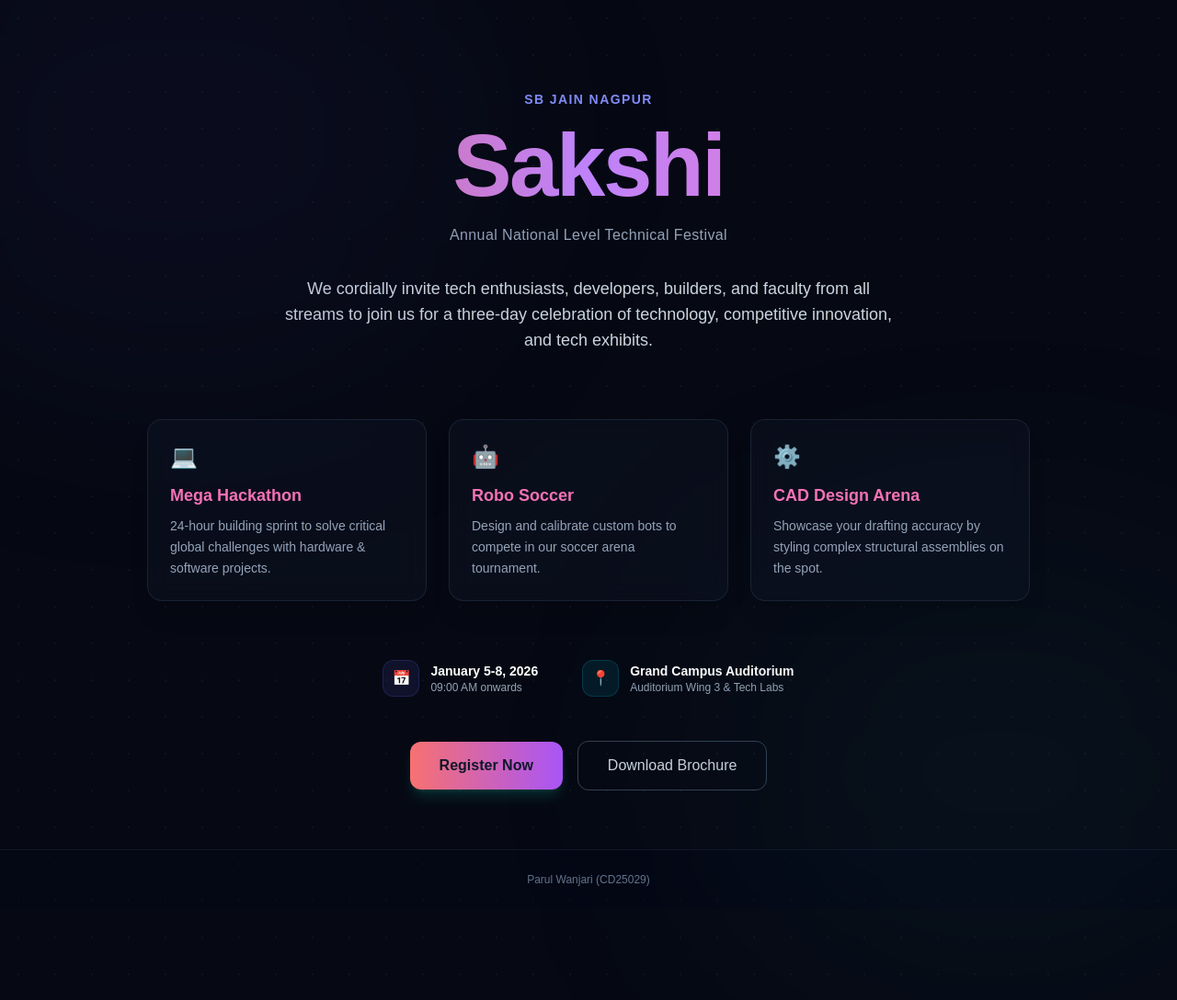
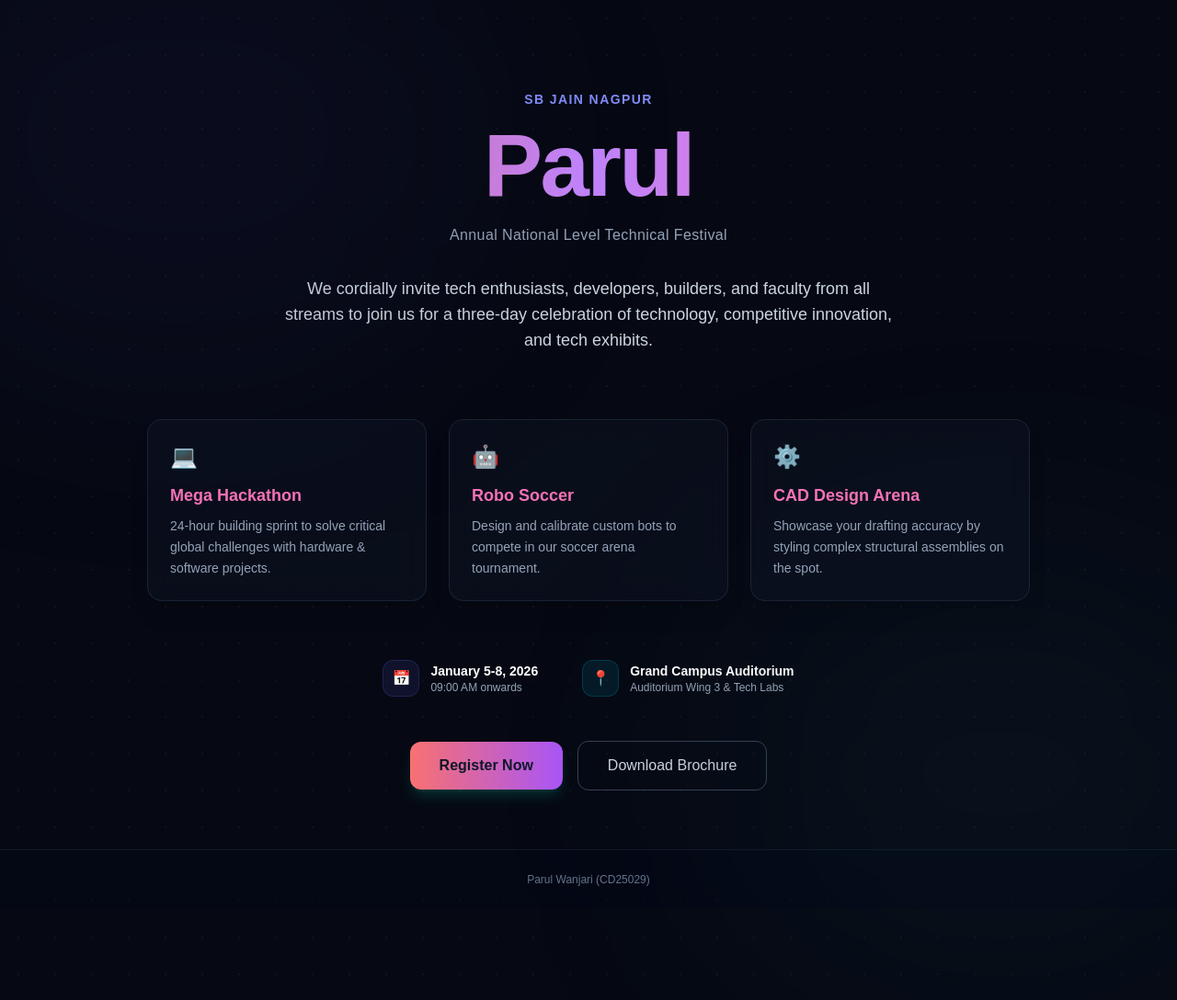
Before and after one commit to parulwds25-design/MDM-Web-Developement, a plain HTML site: page Practical 3.html in a window 1280 px wide. Shown: the top 1088 px of the page at 92% size. Drawn offline with nearby package versions, Linux system fonts and the light colour scheme; a web font is replaced by a local one.

Commit message:
Change festival title

```diff
--- a/Practical 3.html
+++ b/Practical 3.html
@@ -42,7 +42,7 @@
       </div>
 
       <div id="fest-title">
-        <h1 class="text-8xl md:text-8xl font-black tracking-tight text-transparent bg-clip-text bg-gradient-to-r from-red-400 via-purple-400 to-pink-400 leading-none">Sakshi</h1>
+        <h1 class="text-8xl md:text-8xl font-black tracking-tight text-transparent bg-clip-text bg-gradient-to-r from-red-400 via-purple-400 to-pink-400 leading-none">Parul</h1>
       </div>
 
       <div id="fest-tagline" class="mt-4 max-w-xl mx-auto">
```
